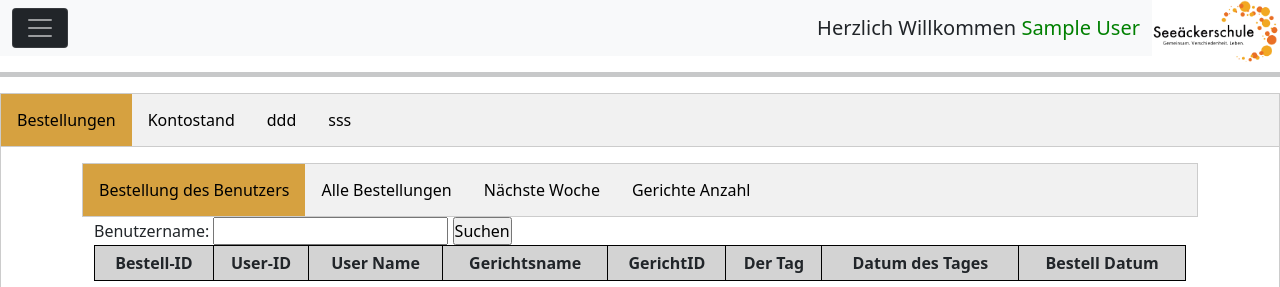
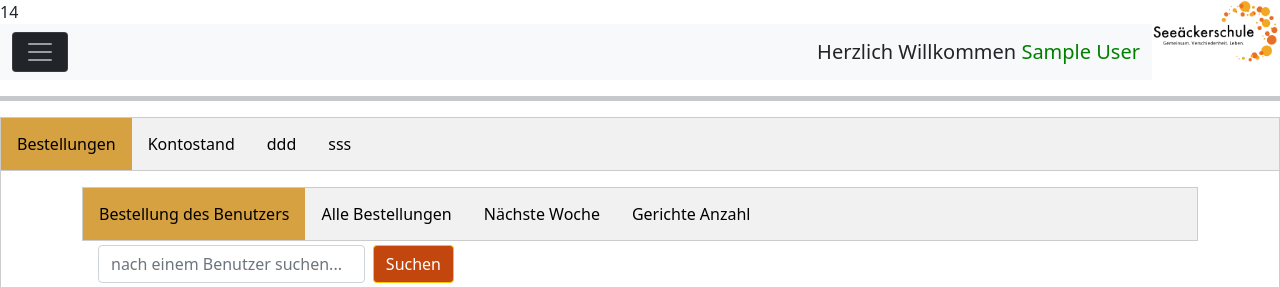
Before and after one commit to KhalidArab1983/MensaSeeaeker, a PHP site: page /admin/a_user_page.php in a window 1280 px wide. Shown: the top 287 px of the page. Run offline with PHP 8.4, Linux system fonts and the light colour scheme; the visitor is signed in with stand-in values (Sample User, id 1); tables that the repository leaves empty or names only in its code hold one stand-in row (values such as "Sample post"); lists and menus that the app fills with data are empty.

Commit message:
search Forms, hash password for Register and Login

```diff
--- a/admin/a_user_page.php
+++ b/admin/a_user_page.php
@@ -16,8 +16,10 @@ if (isset($_SESSION['admin_id'])) {
 
 date_default_timezone_set("Europe/Berlin");
 
+$sonntag = 'Sunday';
+$current_day = date('l');
 $week_count = date('W');
-
+echo $week_count;
 
 $userSql ="SELECT id FROM tbl_user";
 $result = mysqli_query($conn, $userSql);
@@ -106,11 +108,11 @@ if(isset($_SERVER['REQUEST_METHOD']) && $_SERVER["REQUEST_METHOD"] == "POST"){
 
                 <div id="userBestellung" class="subtabcontent" >
                     <div class="container">
-                        <form method="get" style="float:left; margin-right:40%">
-                            <label for="user_id">Benutzername:</label>
-                            <!-- <input type="text" name="user_id" id="user_id"> -->
-                            <input type="text" name="userName" id="user_id">
-                            <input type="submit" value="Suchen" >
+                        <form method="get">
+                            <div class="col-4" style="display:flex">
+                                <input type="text" class="form-control m-1" name="userNameBestell" id="user_id" placeholder="nach einem Benutzer suchen...">
+                                <button type="submit" name="button" class="btn btn-warning m-1" value="Suchen">Suchen</button>
+                            </div>
                         </form>
                         <table>
                             <thead>
@@ -128,12 +130,12 @@ if(isset($_SERVER['REQUEST_METHOD']) && $_SERVER["REQUEST_METHOD"] == "POST"){
                             <tbody>
                                 <?php
                                     // Überprüfen, ob eine Suchanfrage gesendet wurde
-                                    if (isset($_GET['userName'])) {
+                                    if (isset($_GET['userNameBestell'])) {
                                         // Benutzereingabe bereinigen
-                                        $userName = trim(mysqli_real_escape_string($conn, $_GET['userName']));
+                                        $userNameBestell = trim(mysqli_real_escape_string($conn, $_GET['userNameBestell']));
                                         // Abrufen der Bestellungen für den angegebenen Benutzer
                                         $sql = "SELECT u.userName, b.id, b.user_id, b.option_name, b.option_id, b.day, b.day_datum, b.bestelldatum
-                                                FROM tbl_bestellung AS b LEFT JOIN tbl_user AS u ON u.id = b.user_id WHERE u.userName = '$userName'
+                                                FROM tbl_bestellung AS b LEFT JOIN tbl_user AS u ON u.id = b.user_id WHERE u.userName = '$userNameBestell'
                                                 ORDER BY b.bestelldatum DESC;";
                                         $result = mysqli_query($conn, $sql);
                                         if($result->num_rows > 0){
@@ -259,6 +261,7 @@ if(isset($_SERVER['REQUEST_METHOD']) && $_SERVER["REQUEST_METHOD"] == "POST"){
                             </form>
                             <tbody>
                                 <?php
+                                    $woche_count = ($current_day == $sonntag)?$week_count = date('W') + 1 : $week_count = date('W');
                                     // Abrufen aller Bestellungen aus der Datenbank
                                     // $sql = "SELECT u.id, u.userName, b.id, b.option_name, b.option_id, b.day, b.day_datum, b.bestelldatum
                                     //         FROM tbl_user u JOIN (SELECT id, user_id, option_name, option_id, day, day_datum, bestelldatum
@@ -266,7 +269,7 @@ if(isset($_SERVER['REQUEST_METHOD']) && $_SERVER["REQUEST_METHOD"] == "POST"){
                                     //             WHERE t.row_num <= 5) b ON u.id = b.user_id ORDER BY b.bestelldatum DESC;";
                                     $sql = "SELECT u.id, u.userName, b.id, b.option_name, b.option_id, b.day, b.day_datum, b.bestelldatum
                                             FROM tbl_user u INNER JOIN tbl_bestellung b ON u.id = b.user_id
-                                            WHERE b.week_count = $week_count";
+                                            WHERE b.week_count = $woche_count";
                                     $result = mysqli_query($conn, $sql);
                                     // Ausgabe der Bestellungen in einer Tabelle
                                     while ($row = mysqli_fetch_assoc($result)) {
@@ -303,6 +306,7 @@ if(isset($_SERVER['REQUEST_METHOD']) && $_SERVER["REQUEST_METHOD"] == "POST"){
                             </form>
                             <tbody>
                                 <?php
+                                    $woche_count = ($current_day == $sonntag)?$week_count = date('W') + 1 : $week_count = date('W');
                                     // Abrufen aller Bestellungen aus der Datenbank
                                     // $sql = "SELECT b.option_id, b.option_name, COUNT(*) AS anzahl
                                     //         FROM (
@@ -310,7 +314,7 @@ if(isset($_SERVER['REQUEST_METHOD']) && $_SERVER["REQUEST_METHOD"] == "POST"){
                                     //             FROM tbl_bestellung) AS b WHERE b.row_num <= 5 GROUP BY b.option_name ORDER BY `b`.`option_name` ASC;";
 
                                     $sql = "SELECT option_id, option_name, COUNT(*) AS anzahl
-                                            FROM tbl_bestellung WHERE week_count = $week_count GROUP BY option_name ORDER BY option_name ASC";
+                                            FROM tbl_bestellung WHERE week_count = $woche_count GROUP BY option_name ORDER BY option_name ASC";
                                     $result = mysqli_query($conn, $sql);
                                     // Ausgabe der Bestellungen in einer Tabelle
                                     while ($row = mysqli_fetch_assoc($result)) {
@@ -338,14 +342,10 @@ if(isset($_SERVER['REQUEST_METHOD']) && $_SERVER["REQUEST_METHOD"] == "POST"){
                 </div>
                 <div id="einzahlungen" class="subtabcontent" >
                     <form method="post" class="col-12">
-                        <div class="m-1 col-4" style="float:left">
-                            <input type="number" class="form-control" style="float:left" step="0.01" name="einzahlungsbetrag" id="einzahlungsbetrag" placeholder="Der zu zahlende Betrag">
-                        </div>
-                        <div class="m-1 col-4" style="float:left">
-                            <input type="text" name="userName" class="form-control" id="searchInput" onkeyup="filterOptions()" placeholder="nach einem Benutzer suchen...">
-                        </div>
-                        <div class="m-2 col-8">
-                            <select class="form-control" name="userEinzahlung" id="userEinzahlung">
+                        <div class="m-1" style="display:flex">
+                            <input type="number" class="form-control m-1" style="float:left" step="0.01" name="einzahlungsbetrag" id="einzahlungsbetrag" placeholder="Der zu zahlende Betrag">
+                            <input type="text" name="userName" class="form-control m-1" id="searchInput" onkeyup="filterOptions()" placeholder="nach einem Benutzer suchen...">
+                            <select class="form-control m-1" name="userEinzahlung" id="userEinzahlung">
                                 <option>Benutzer Name auswählen...</option>
                                 <?php
                                     $sql = "SELECT id, userName FROM tbl_user";
@@ -357,9 +357,8 @@ if(isset($_SERVER['REQUEST_METHOD']) && $_SERVER["REQUEST_METHOD"] == "POST"){
                                     }
                                 ?>
                             </select>
+                            <button type="submit" name="button" class="btn btn-warning m-1" value="einzahlen">Einzahlen</button>
                         </div>
-                        <button type="submit" name="button" class="btn btn-warning m-1" value="einzahlen">Einzahlen</button>
-                        <!-- <button type="submit" name="button" class="btn btn-warning" value="filtern">Einzahlungen nach Benutzer filtern</button> -->
                     </form>
                     <h3>Einzahlungen</h3>
                     <table>
@@ -425,10 +424,11 @@ if(isset($_SERVER['REQUEST_METHOD']) && $_SERVER["REQUEST_METHOD"] == "POST"){
                 <div id="einzahlungenFiltern" class="subtabcontent" style="display:none">
                     <div class="container">
                         <h3>Einzahlungen für einzelnen Benutzer</h3>
-                        <form method="get" style="float:left; margin-right:40%">
-                            <label for="user_id">Benutzername:</label>
-                            <input type="text" name="userName" id="user_id">
-                            <input type="submit" value="Suchen" >
+                        <form method="get">
+                            <div class="col-4" style="display:flex">
+                                <input type="text" class="form-control m-1" name="userNameEinzahl" id="user_id" placeholder="nach einem Benutzer suchen...">
+                                <button type="submit" name="button" class="btn btn-warning m-1" value="einzahlungSuchen">Suchen</button>
+                            </div>
                         </form>
                         <table>
                             <thead>
@@ -441,12 +441,12 @@ if(isset($_SERVER['REQUEST_METHOD']) && $_SERVER["REQUEST_METHOD"] == "POST"){
                             <tbody>
                                 <?php
                                     // Überprüfen, ob eine Suchanfrage gesendet wurde
-                                    if (isset($_GET['userName'])) {
+                                    if (isset($_GET['userNameEinzahl'])) {
                                         // Benutzereingabe bereinigen
-                                        $userName = trim(mysqli_real_escape_string($conn, $_GET['userName']));
+                                        $userNameEinzahl = trim(mysqli_real_escape_string($conn, $_GET['userNameEinzahl']));
                                         // Abrufen der Bestellungen für den angegebenen Benutzer
                                         $sql = "SELECT u.userName, e.einzahlung, e.einzahlung_date FROM tbl_einzahlung e
-                                                LEFT JOIN tbl_user u ON u.id = e.user_id WHERE u.userName = '$userName'
+                                                LEFT JOIN tbl_user u ON u.id = e.user_id WHERE u.userName = '$userNameEinzahl'
                                                 ORDER BY e.einzahlung_date DESC";
                                         $result = mysqli_query($conn, $sql);
                                         if($result->num_rows > 0){
@@ -472,10 +472,11 @@ if(isset($_SERVER['REQUEST_METHOD']) && $_SERVER["REQUEST_METHOD"] == "POST"){
                 <div id="auszahlungenFiltern" class="subtabcontent" style="display:none">
                     <div class="container">
                         <h3>Auszahlungen für einzelnen Benutzer</h3>
-                        <form method="get" style="float:left; margin-right:40%">
-                            <label for="user_id">Benutzername:</label>
-                            <input type="text" name="userName" id="user_id">
-                            <input type="submit" value="Suchen" >
+                        <form method="get">
+                            <div class="col-4" style="display:flex">
+                                <input type="text" class="form-control m-1" name="userNameAuszahl" id="user_id" placeholder="nach einem Benutzer suchen...">
+                                <button type="submit" name="button" class="btn btn-warning m-1" value="auszahlungSuchen">Suchen</button>
+                            </div>
                         </form>
                         <table>
                             <thead>
@@ -488,12 +489,12 @@ if(isset($_SERVER['REQUEST_METHOD']) && $_SERVER["REQUEST_METHOD"] == "POST"){
                             <tbody>
                                 <?php
                                     // Überprüfen, ob eine Suchanfrage gesendet wurde
-                                    if (isset($_GET['userName'])) {
+                                    if (isset($_GET['userNameAuszahl'])) {
                                         // Benutzereingabe bereinigen
-                                        $userName = trim(mysqli_real_escape_string($conn, $_GET['userName']));
+                                        $userNameAuszahl = trim(mysqli_real_escape_string($conn, $_GET['userNameAuszahl']));
                                         // Abrufen der Bestellungen für den angegebenen Benutzer
                                         $sql = "SELECT u.userName, a.auszahlung, a.auszahlung_date FROM tbl_auszahlung a
-                                                LEFT JOIN tbl_user u ON u.id = a.user_id WHERE u.userName = '$userName'
+                                                LEFT JOIN tbl_user u ON u.id = a.user_id WHERE u.userName = '$userNameAuszahl'
                                                 ORDER BY a.auszahlung_date DESC";
                                         $result = mysqli_query($conn, $sql);
                                         if($result->num_rows > 0){
```
Also changed, not shown: admin/create_user.php (+7 -5 lines), user/u_login.php (+13 -1 lines), user/u_user_page.php (+0 -8 lines).
